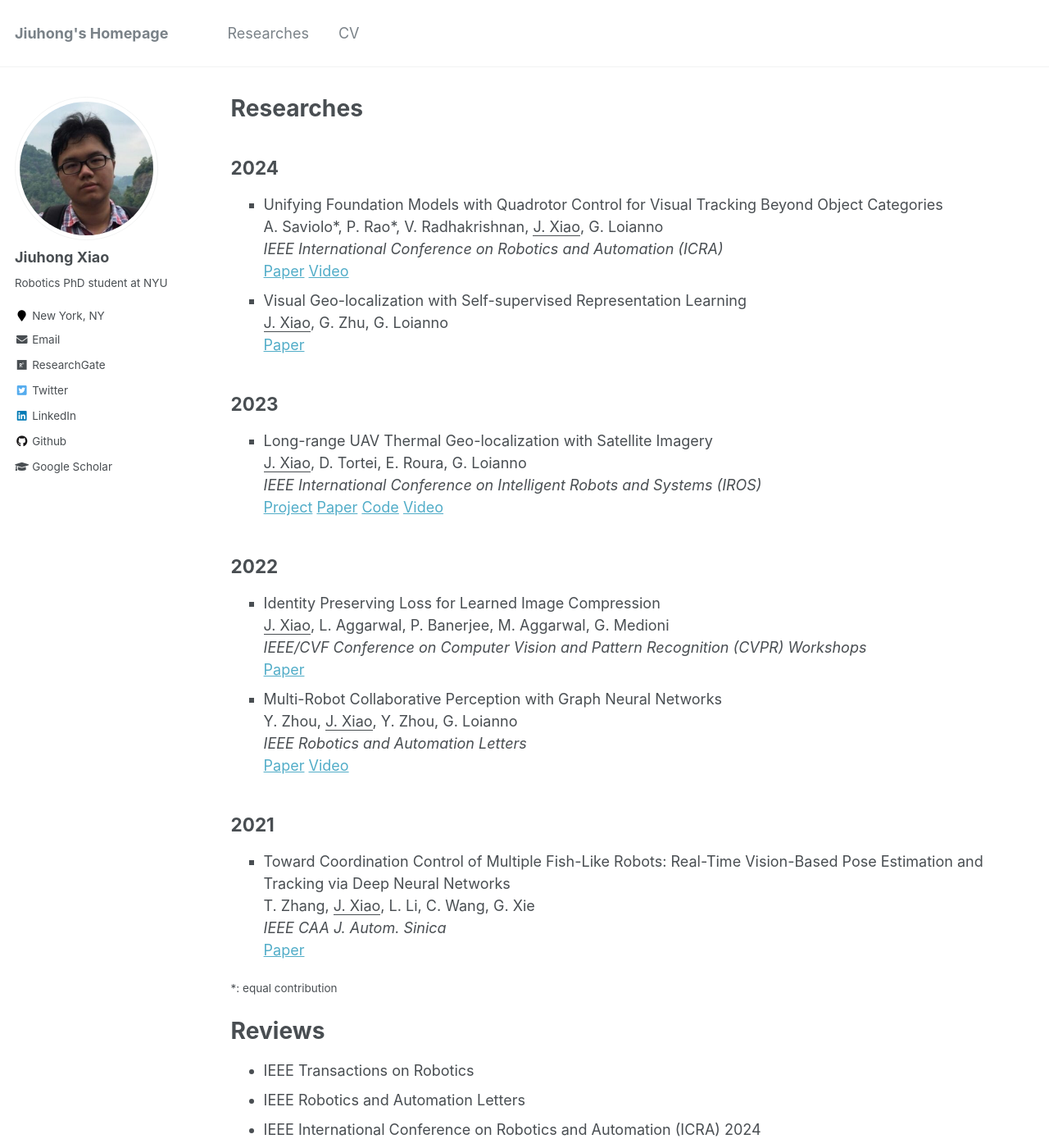
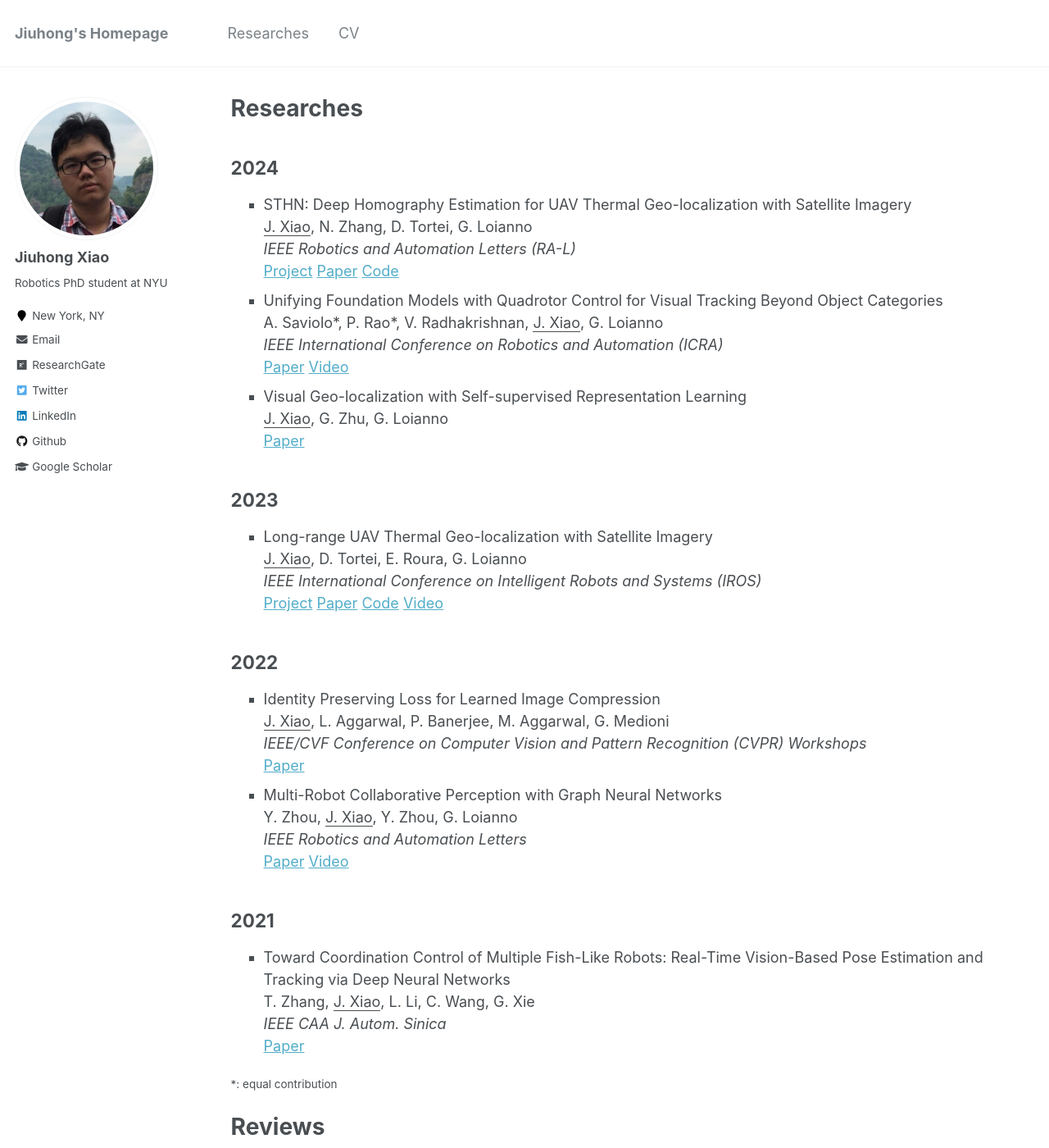
Before and after one commit to xjh19971/xjh19971.github.io, a Jekyll site: the page built from _pages/researches.md, in a window 1280 px wide and 1400 px high. Shown: the whole window at 82% size. Built offline with Jekyll 4.4.1, drawn with Linux system fonts in a browser that asks for light colours; some of the changed text lies outside the part shown.

Commit message:
update paper

```diff
--- a/_pages/researches.md
+++ b/_pages/researches.md
@@ -14,6 +14,17 @@ author_profile: true
 ## 2024
 
 <ul style="list-style-type:square">
+
+<li>
+<div class="title">STHN: Deep Homography Estimation for UAV Thermal Geo-localization with Satellite Imagery</div>
+<div class="description"><u>J. Xiao</u>, N. Zhang, D. Tortei, G. Loianno</div>
+<div class="description"><em>IEEE Robotics and Automation Letters (RA-L)</em></div>
+<div class="description">
+  <a href="https://xjh19971.github.io/STHN/">Project</a>
+  <a href="https://arxiv.org/abs/2405.20470.pdf">Paper</a>
+  <a href="https://github.com/arplaboratory/STHN">Code</a>
+</div>
+</li>
 
 <li>
 <div class="title">Unifying Foundation Models with Quadrotor Control for Visual Tracking Beyond Object Categories</div>
@@ -99,5 +110,6 @@ author_profile: true
 <li><div class="description">IEEE Transactions on Robotics</div></li>
 <li><div class="description">IEEE Robotics and Automation Letters </div></li>
 <li><div class="description">IEEE International Conference on Robotics and Automation (ICRA) 2024</div></li>
+<li><div class="description">IEEE International Conference on Intelligent Robots and Systems (IROS) 2024</div></li>
 <li><div class="description">IEEE/CVF Conference on Computer Vision and Pattern Recognition (CVPR) 2024</div></li>
 </ul>
```
Also changed, not shown: _pages/about.md (+4 -3 lines).
